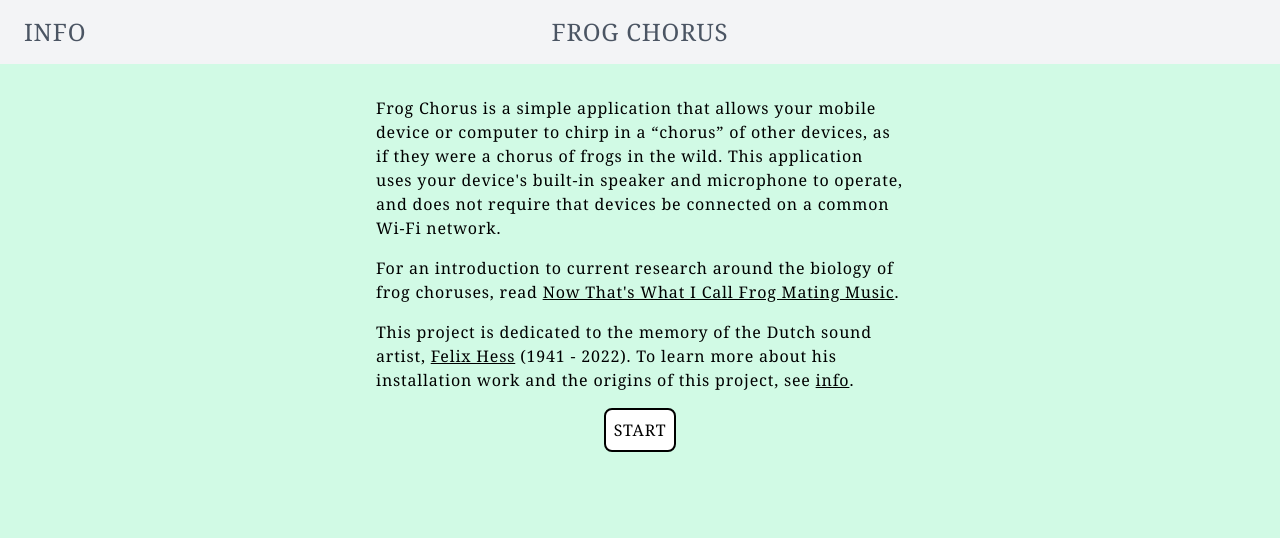
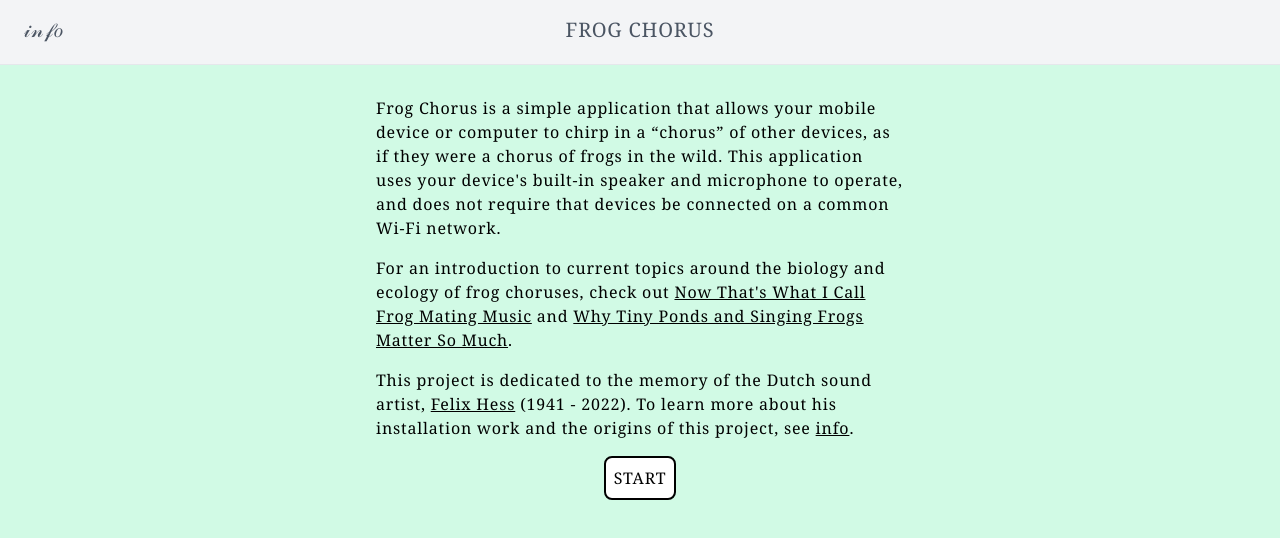
Before and after one commit to reubenson/frog-chorus, a Svelte app: page / in a window 1280 px wide. Shown: the top 538 px of the page. Built offline with nearby package versions, Linux system fonts and the light colour scheme.

Commit message:
minor tweaks and rebuild

```diff
--- a/index.html
+++ b/index.html
@@ -2,7 +2,7 @@
 <html lang="en">
   <head>
     <meta charset="UTF-8" />
-    <link rel="icon" type="image/svg+xml" href="/frog.svg" />
+    <link rel="icon" type="image/svg+xml" href="/src/assets/frog.svg" />
     <meta name="viewport" content="width=device-width, initial-scale=1.0" />
     <title>Frog Chorus</title>
   </head>
--- a/package.json
+++ b/package.json
@@ -5,7 +5,7 @@
   "type": "module",
   "scripts": {
     "dev": "vite",
-    "build": "vite build  --base=/docs/",
+    "build": "vite build",
     "preview": "vite preview",
     "check": "svelte-check --tsconfig ./tsconfig.json"
   },
--- a/src/App.svelte
+++ b/src/App.svelte
@@ -31,7 +31,7 @@
           Frog Chorus is a simple application that allows your mobile device or computer to chirp in a “chorus” of other devices, as if they were a chorus of frogs in the wild. This application uses your device's built-in speaker and microphone to operate, and does not require that devices be connected on a common Wi-Fi network.
         </p>
         <p>
-          For an introduction to current research around the biology of frog choruses, read <a href="https://www.nytimes.com/2022/04/28/science/frogs-mating-songs.html">Now That's What I Call Frog Mating Music</a>.
+          For an introduction to current topics around the biology and ecology of frog choruses, check out <a href="https://www.nytimes.com/2022/04/28/science/frogs-mating-songs.html" target="_blank">Now That's What I Call Frog Mating Music</a> and <a href="https://www.nytimes.com/2023/03/27/opinion/frogs-vernal-pools-ecosystem-climate.html" target="_blank">Why Tiny Ponds and Singing Frogs Matter So Much</a>.
         </p>
         <p>
           This project is dedicated to the memory of the Dutch sound artist, <a href="https://simple.wikipedia.org/wiki/Felix_Hess">Felix Hess</a> (1941 - 2022). To learn more about his installation work and the origins of this project, see <a href="#info">info</a>.
@@ -95,10 +95,11 @@
     <p>
       The project presented here utilizes the Web Audio API to make a browser-based translation of Hess' robot-frogs, allowing a set of users in physical, acoustic proximity to have their mobile devices "sing" to each other as if they were frogs. The implementation of "hearing" is predicated here on relatively unsophisticated FFT (fast fourier transform) analysis via the <a href="https://developer.mozilla.org/en-US/docs/Web/API/AnalyserNode">Web Audio AnalyserNode</a>.
     </p>
+    <p>This project is open-source. For more information, check out the source code at <a href="https://github.com/reubenson/frog-chorus">GitHub</a>.</p>
     <p>For more information about the developer of this project, visit <a href="https://reubenson.com">https://reubenson.com</a>.</p>
     <h6 class="mt-4 text-lg">References</h6>
     <ol class="list-disc">
-      <li class="list-inside"><a href="https://bldgblog.com/2008/04/space-as-a-symphony-of-turning-off-sounds/" target="_blank" rel="noreferrer">A brief historical introduction on BLDG Blog</a></li>
+      <li class="list-inside"><a href="https://bldgblog.com/2008/04/space-as-a-symphony-of-turning-off-sounds/" target="_blank" rel="noreferrer">A brief historical introduction to Felix on BLDG Blog</a></li>
       <li class="list-inside"><a href="https://www.youtube.com/watch?v=rMnFKYHzm2k" target="_blank" rel="noreferrer">Artist talk by Felix Hess in 2010 (YouTube)</a></li>
       <li class="list-inside"><a href="https://www.kehrerverlag.com/en/felix-hess-light-as-air-978-3-933257-65-9" target="_blank" rel="noreferrer">"Light as Air"</a> monograph published by Kehrer Verlag</li>
       <li class="list-inside"><a href="https://isea-archives.siggraph.org/art-events/electronic-sound-creatures-by-felix-hess/" target="_blank" rel="noreferrer" class="italic">Electronic Sound Creatures by Felix Hess</a></li>
--- a/src/lib/Nav.svelte
+++ b/src/lib/Nav.svelte
@@ -2,18 +2,19 @@
   import { showCloseIcon, handleClose } from "./store";
 </script>
 
-<header class="bg-gray-100 text-2xl text-left h-16">
-  <nav class="text-gray-600 body-font">
+<nav class="text-gray-600 body-font absolute w-screen border-b">
+  <header class="bg-gray-100 text-xl text-left h-16">
     <ul
       class="p-4"
       class:open
     >
-      <li class="absolute left-6">
+      <li class="left-6 absolute">
         {#if !$showCloseIcon}
-        <a href="#info">INFO</a>
+        <a href="#info">𝒾𝓃𝒻𝑜</a>
         {/if}
       </li>
       <li class="text-center">
+        <!-- <a href="#">𝒻𝓇𝑜𝑔 𝒸𝒽𝑜𝓇𝓊𝓈</a> -->
         <a href="#">FROG CHORUS</a>
       </li>
     </ul>
@@ -22,5 +23,5 @@
         class="absolute left-6 top-4"
         on:click={handleClose}>&#10008</button>
     {/if}
-   </nav>
-</header>
+  </header>
+</nav>
--- a/src/lib/Section.svelte
+++ b/src/lib/Section.svelte
@@ -10,6 +10,6 @@
   });
 </script>
 
-<section transition:fade class="{showSection ? '' : 'hidden'} max-w-xl m-auto pl-6 pr-6 text-left mt-8">
+<section transition:fade class="{showSection ? '' : 'hidden'} max-w-xl m-auto pl-6 pr-6 text-left mt-24 mb-16">
   <slot></slot>
 </section>
```
Also changed, not shown: src/app.css (+0 -81 lines), 6 other files (tests, documents, lock files or other folders).
